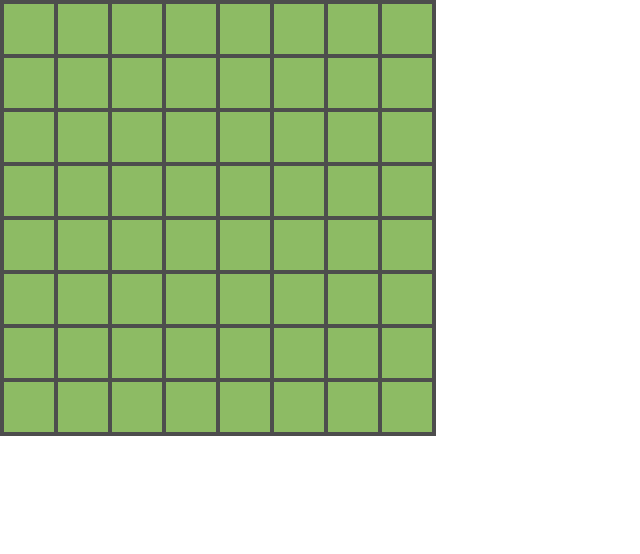
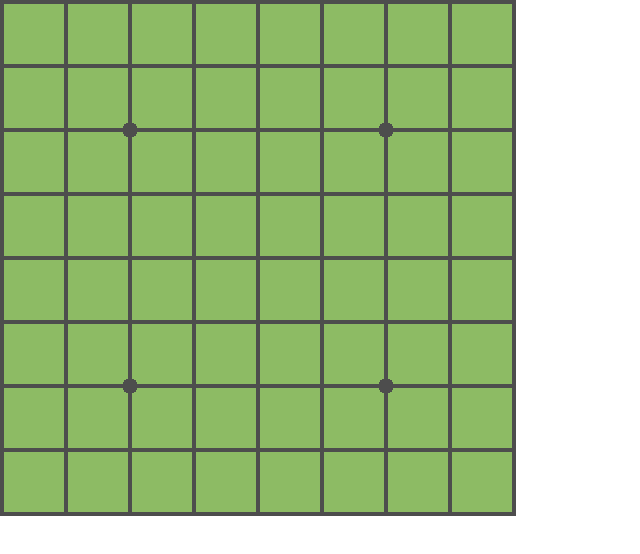
Before and after one commit to Eccsx/Reversia, a plain HTML site: page index.html in a window 1280 px wide. Shown: the whole page, without its empty margins (0-640 px from the left). Drawn offline with Linux system fonts and the light colour scheme.

Commit message:
:zap: improve board design + CSS code
Use CSS variable to make style more customizable

```diff
--- a/style.css
+++ b/style.css
@@ -3,18 +3,50 @@ html, body {
   padding: 0;
 }
 
+:root {
+  /* dimensions */
+  --cell-side-length: 60px;
+  --cell-gap-length: 4px;
+  --cell-scooped-corner-radius: 5px;
+  /* colors */
+  --board-color: rgb(77, 77, 77);
+  --cell-color: rgb(141, 187, 100);
+}
+
 #reversi-board {
   display: inline-flex;
   flex-wrap: wrap;
-  gap: 4px;
-  width: 428px;
-  height: 428px;
-  padding: 4px;
-  background-color: rgb(77, 77, 77);
+  flex-direction: column;
+  width: calc(var(--cell-side-length) * 8 + var(--cell-gap-length) * 7);
+  height: calc(var(--cell-side-length) * 8 + var(--cell-gap-length) * 7);
+  gap: var(--cell-gap-length);
+  padding: var(--cell-gap-length);
+  background-color: var(--board-color);
 }
 
 .board-cell {
-  background-color: rgb(141, 187, 100);
-  width: 50px;
-  height: 50px;
+  background-color: var(--cell-color);
+  width: var(--cell-side-length);
+  height: var(--cell-side-length);
 }
+
+/* scooped corners */
+#c3, #c7, #g3, #g7 {
+  background:
+    radial-gradient(circle at top left, transparent var(--cell-scooped-corner-radius), var(--cell-color) 0);
+}
+
+#b3, #b7, #f3, #f7 {
+  background:
+    radial-gradient(circle at top right, transparent var(--cell-scooped-corner-radius), var(--cell-color) 0);
+}
+
+#b2, #b6, #f2, #f6 {
+  background:
+    radial-gradient(circle at bottom right, transparent var(--cell-scooped-corner-radius), var(--cell-color) 0);
+}
+
+#c2, #c6, #g2, #g6 {
+  background:
+    radial-gradient(circle at bottom left, transparent var(--cell-scooped-corner-radius), var(--cell-color) 0);
+}
```
